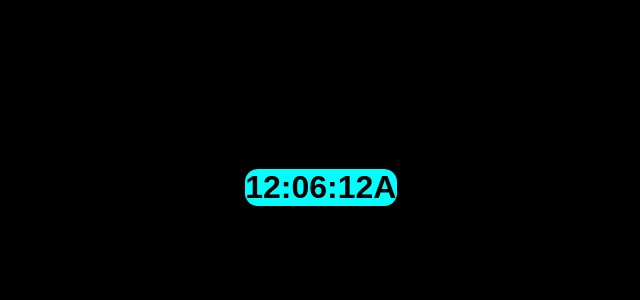
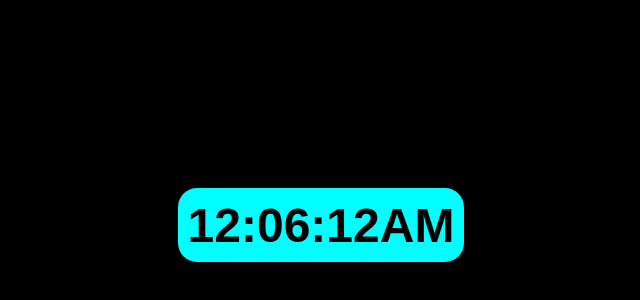
Before and after one commit to Mahmoud-Fauome/clock, a plain HTML site: page index.html in a window 1280 px wide. Shown: the part 84-384 px from the top of the page, without its empty margins (319-959 px from the left). Drawn offline with Linux system fonts and the light colour scheme.

Commit message:
my changes

```diff
--- a/index.html
+++ b/index.html
@@ -4,18 +4,30 @@
     <meta charset="UTF-8" />
     <meta http-equiv="X-UA-Compatible" content="IE=edge" />
     <meta name="viewport" content="width=device-width, initial-scale=1.0" />
-    <title>clock</title>
+    <title>Clock</title>
   </head>
   <body style="background-color: black">
+    <div
+      style="
+        height: 100%;
+        display: flex;
+        justify-content: center;
+        margin-top: 15em;
+      "
+    >
       <h1
         style="
+          flex-basis: 5.3em;
+          width: fit-content;
+          font-size: xxx-large;
+          padding: 0.2em;
           border-radius: 0.4em;
           font-family: fantasy;
           background-color: aqua;
-        margin: 20% 44%;
           text-align: center;
         "
       ></h1>
+    </div>
 
     <script src="hour.js"></script>
   </body>
```
Lines whose indentation alone changed are shown as unchanged.
